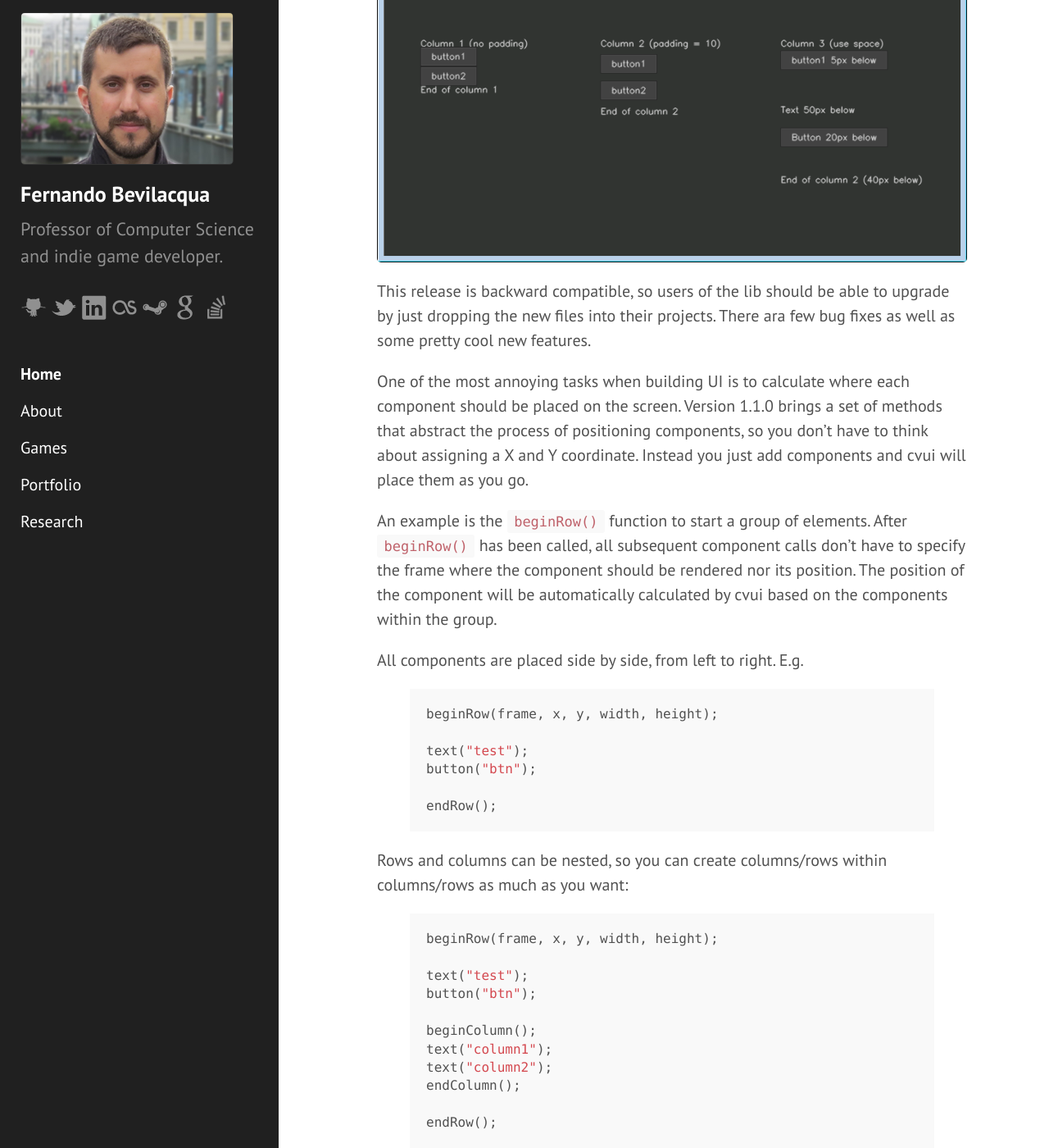
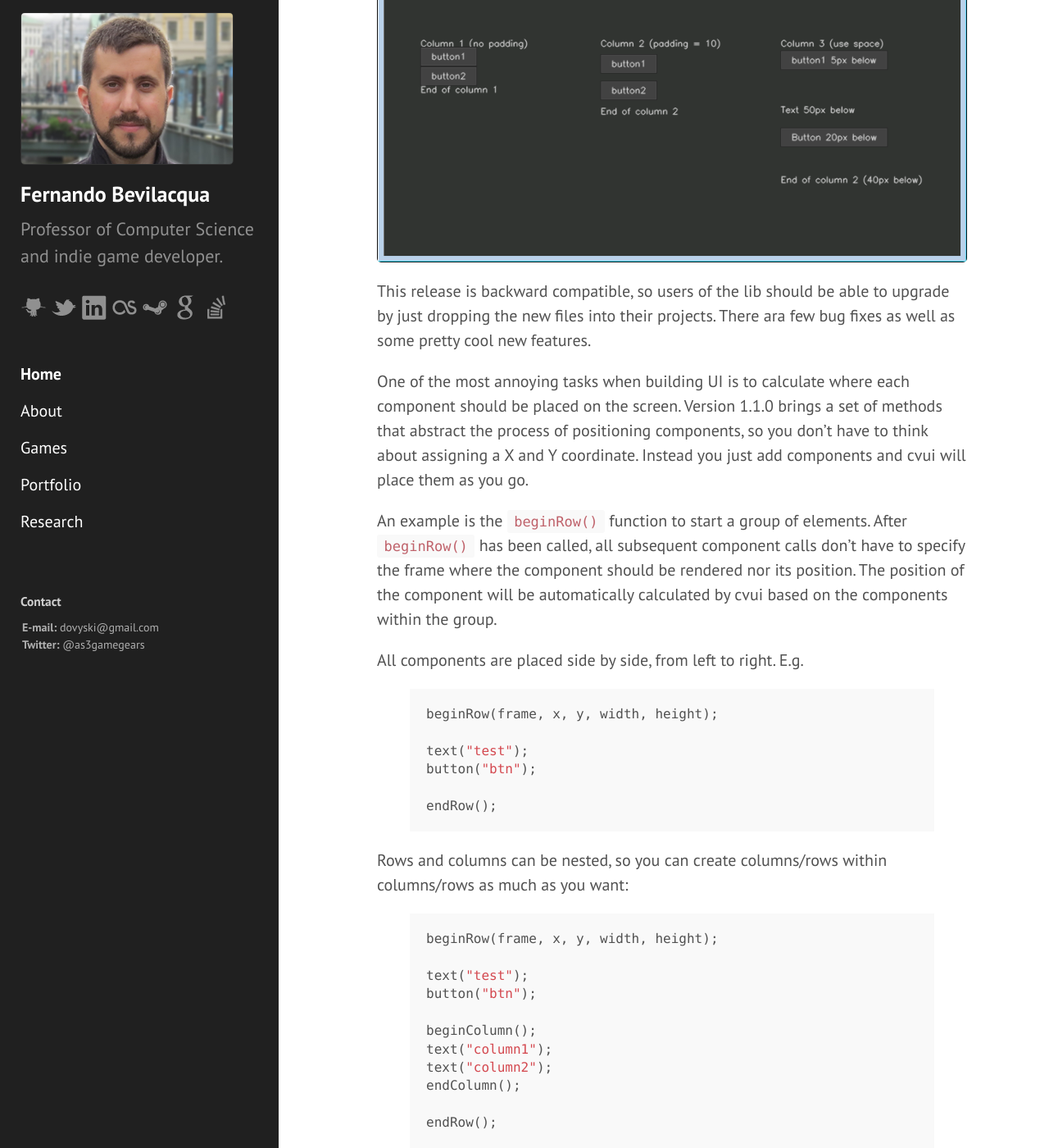
Before and after one commit to Dovyski/dovyski.github.io, a Jekyll site: the page built from index.html, in a window 1280 px wide and 1400 px high, scrolled down 468 px. Shown: the whole window at 82% size. Built offline with Jekyll 4.4.1, drawn with Linux system fonts in a browser that asks for light colours; the list of posts is cut into pages by our own code.

Commit message:
Update contact info + UI tweaks

```diff
--- a/_includes/head.html
+++ b/_includes/head.html
@@ -17,7 +17,7 @@
   <!-- CSS -->
   <link rel="stylesheet" href="{{ site.baseurl }}public/css/poole.css">
   <link rel="stylesheet" href="{{ site.baseurl }}public/css/syntax.css">
-  <link rel="stylesheet" href="{{ site.baseurl }}public/css/hyde.css">
+  <link rel="stylesheet" href="{{ site.baseurl }}public/css/hyde.css?20160921">
   <link rel="stylesheet" href="//fonts.googleapis.com/css?family=PT+Sans:400,400italic,700|Abril+Fatface">
 
   <!-- Icons -->
--- a/_includes/sidebar.html
+++ b/_includes/sidebar.html
@@ -36,5 +36,12 @@
         {% endif %}
       {% endfor %}
     </nav>
+    <div class="sidebar-contact">
+        <h2>Contact</h2>
+        <ul>
+            <li><strong>E-mail:</strong> <a href="mailto:dovyski@gmail.com">dovyski@gmail.com</a></li>
+            <li><strong>Twitter:</strong> <a href="https://twitter.com/as3gamegears" target="_blank">@as3gamegears</a></li>
+        </ul>
+    </div>
   </div>
 </div>
--- a/public/css/hyde.css
+++ b/public/css/hyde.css
@@ -296,3 +296,31 @@ h3 em {
     color: #cfcfcf;
     margin-left: 10px;
 }
+
+.social-badges img:hover {
+	background: #888;
+}
+
+.sidebar-contact {
+    margin-top: 5em;
+    font-size: 0.7em;
+}
+
+.sidebar-contact,
+.sidebar-contact a:link,
+.sidebar-contact a:visited,
+.sidebar-contact a:hover,
+.sidebar-contact a:active,
+.sidebar-contact strong {
+    color: #afafaf
+}
+
+.sidebar-contact h2 {
+    font-size: 1.1em;
+    color: #cfcfcf
+}
+
+.sidebar-contact ul {
+    list-style-type: none;
+    padding: 2px;
+}
```
Also changed, not shown: public/apple-touch-icon-144-precomposed.png, public/favicon.ico.
